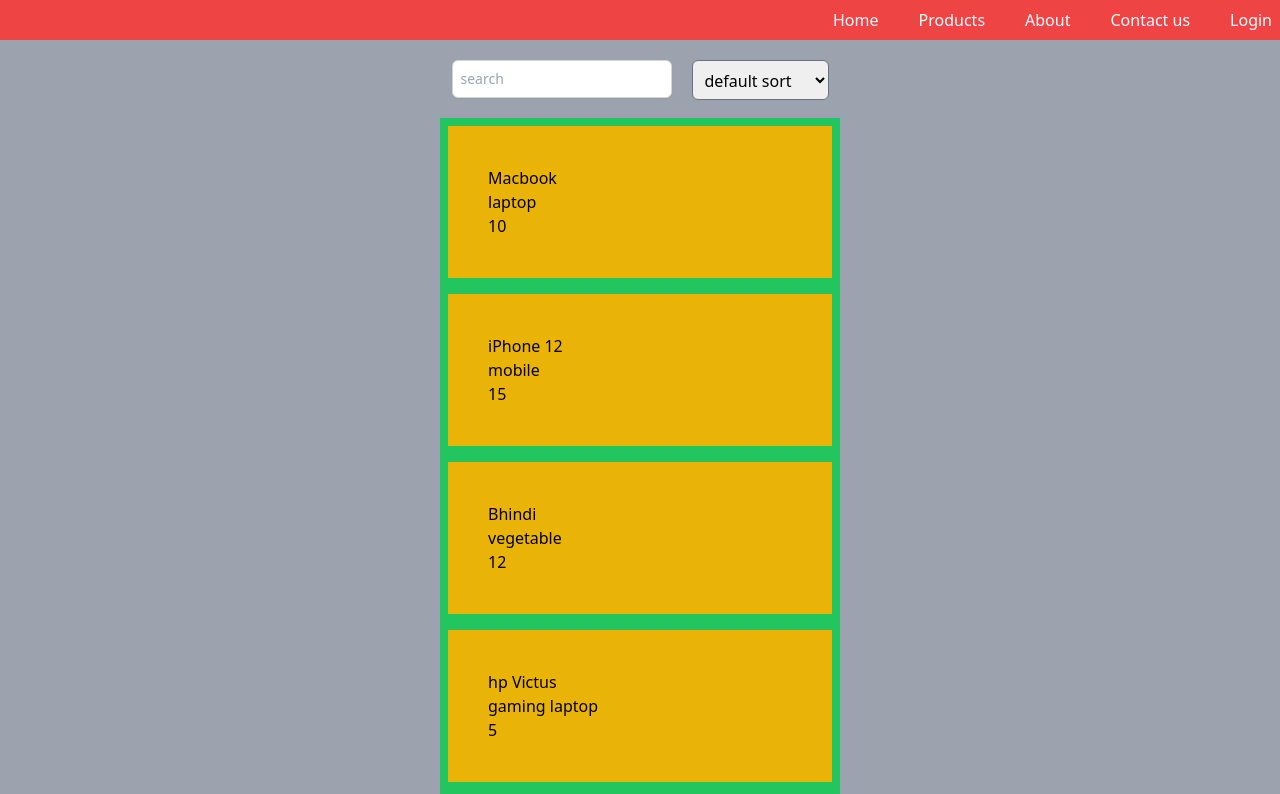
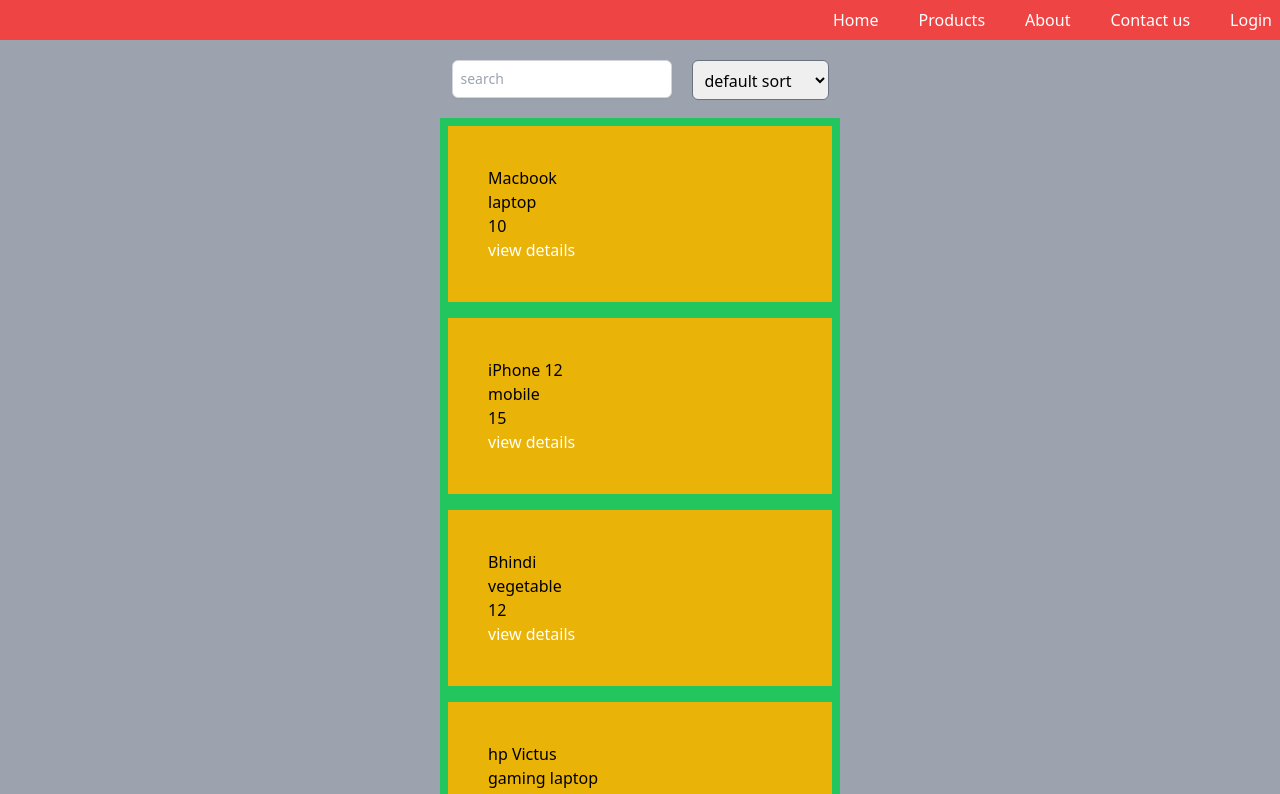
Before and after one commit to VaibhavRawat-325/E-CommerceWebsite, a React (Vite) app: page /products in a window 1280 px wide. Shown: the top 794 px of the page. Built offline with nearby package versions, Linux system fonts and the light colour scheme.

Commit message:
added Api.js and NoMatching.jsx and done testing with mock data

```diff
--- a/src/App.jsx
+++ b/src/App.jsx
@@ -46,10 +46,7 @@
           <Route path="home" element={<Home />} />
           <Route path="about" element={<About />} />
           <Route path="products" element={<Products />} />
-          <Route
-            path="products/:product_id/details"
-            element={<ProductDetail />}
-          />
+          <Route path="products/:sku/details" element={<ProductDetail />} />
           <Route path="contact" element={<Contact />} />
           <Route path="cart" element={<Cart />} />
         </Route>
--- /dev/null
+++ b/src/components/Api.js
@@ -0,0 +1,5 @@
+import { data } from "./MockData";
+
+export const getMockProducts = () => {
+  return data;
+};
--- /dev/null
+++ b/src/components/MockData.js
@@ -0,0 +1,7 @@
+export const data = [
+  { sku: "1", title: "Macbook", category: "laptop", price: 10 },
+  { sku: "2", title: "iPhone 12", category: "mobile", price: 15 },
+  { sku: "3", title: "Bhindi", category: "vegetable", price: 12 },
+  { sku: "4", title: "hp Victus", category: "gaming laptop", price: 5 },
+  { sku: "5", title: "Samsung s20+", category: "mobile", price: 9 },
+];
--- /dev/null
+++ b/src/components/NoMatching.jsx
@@ -0,0 +1,11 @@
+import React from "react";
+
+function NoMatching(props) {
+  return (
+    <div className="bg-indigo-500 p-2 border-2 text-xl mt-2 text-white flex">
+      {props.children}
+    </div>
+  );
+}
+
+export default NoMatching;
--- a/src/components/ProductDetail.jsx
+++ b/src/components/ProductDetail.jsx
@@ -1,9 +1,26 @@
 import React from "react";
 import { useParams } from "react-router-dom";
+import { getMockProducts } from "./Api";
 
 function ProductDetail() {
-  const data = useParams();
-  return <div className="text-5xl">details of the {data.product_id}</div>;
+  const { sku } = useParams();
+
+  const store = getMockProducts();
+
+  let Product;
+
+  for (let i = 0; i < store.length; i++) {
+    const pItem = store[i];
+    if (sku == pItem.sku) {
+      Product = pItem;
+    }
+  }
+
+  return (
+    <div className="bg-blue-400 p-2">
+      <div className="">details of the {Product.title}</div>
+    </div>
+  );
 }
 
 export default ProductDetail;
--- a/src/components/ProductRow.jsx
+++ b/src/components/ProductRow.jsx
@@ -1,14 +1,15 @@
 import React from "react";
-import { uniqueId } from "lodash";
+import { Link } from "react-router-dom";
 
-const ProductRow = ({ title, price, category, id }) => {
-  // const id = uniqueId();
-  // console.log(id);
+const ProductRow = ({ title, price, category, sku }) => {
   return (
-    <div id={id} className="p-10 bg-yellow-500 w-96 m-2">
+    <div className="p-10 bg-yellow-500 w-96 m-2">
       <div>{title}</div>
       <div>{category}</div>
       <div>{price}</div>
+      <Link className="text-white" to={sku + "/details"}>
+        view details
+      </Link>
     </div>
   );
 };
--- a/src/components/Products.jsx
+++ b/src/components/Products.jsx
@@ -1,20 +1,21 @@
-import React from "react";
+import React, { useEffect } from "react";
+import { getMockProducts } from "./Api";
 import Input from "./Input";
+import NoMatching from "./NoMatching";
 import ProductsList from "./ProductsList";
 
 function Products() {
-  const store = [
-    { title: "Macbook", category: "laptop", price: 10 },
-    { title: "iPhone 12", category: "mobile", price: 15 },
-    { title: "Bhindi", category: "vegetable", price: 12 },
-    { title: "hp Victus", category: "gaming laptop", price: 5 },
-    { title: "Samsung s20+", category: "mobile", price: 9 },
-  ];
-
   const [query, setQuery] = React.useState("");
   const [sort, setSort] = React.useState("default");
 
-  const data = store.filter((item) => {
+  const [productsList, setProductsList] = React.useState([]);
+
+  useEffect(() => {
+    const store = getMockProducts();
+    setProductsList(store);
+  });
+
+  const data = productsList.filter((item) => {
     const lowerCaseTitle = item.title.toLocaleLowerCase();
     const lowerCaseQuery = query.toLocaleLowerCase();
 
@@ -26,7 +27,6 @@
   };
 
   const handleSortChange = (event) => {
-    console.log("sorting by", event.target.value);
     setSort(event.target.value);
   };
 
@@ -41,7 +41,7 @@
   }
 
   return (
-    <div className="bg-gray-400 p-5 h-screen w-screen items-center flex flex-col">
+    <div className="bg-gray-400 p-5 w-screen items-center flex flex-col">
       <div className="flex gap-5">
         <Input
           value={query}
@@ -58,7 +58,12 @@
           <option value="price">sort by price</option>
         </select>
       </div>
-      <ProductsList products={data} />
+
+      {data.length > 0 && <ProductsList products={data} />}
+      {data.length == 0 && <NoMatching>No matching found</NoMatching>}
+      {data.length <= 1 && (
+        <NoMatching>Try some other words to see more results</NoMatching>
+      )}
     </div>
   );
 }
--- a/src/components/ProductsList.jsx
+++ b/src/components/ProductsList.jsx
@@ -1,19 +1,11 @@
 import React from "react";
 import ProductRow from "./ProductRow";
-import { uniqueId } from "lodash";
 
 function ProductsList({ products }) {
-  const id = uniqueId();
-  console.log(id);
   return (
-    <div className="bg-green-500 flex flex-col h-screen">
-      {products.map((e) => (
-        <ProductRow
-          id={id}
-          title={e.title}
-          category={e.category}
-          price={e.price}
-        />
+    <div className="bg-green-500 flex flex-col ">
+      {products.map((item) => (
+        <ProductRow key={item.sku} {...item} />
       ))}
     </div>
   );
```
